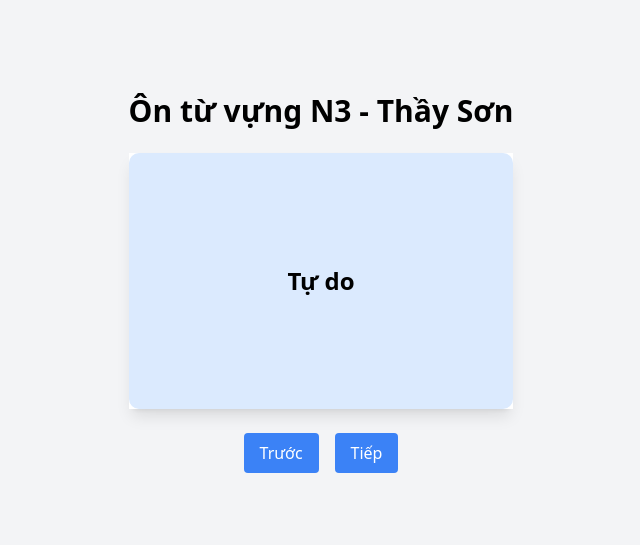
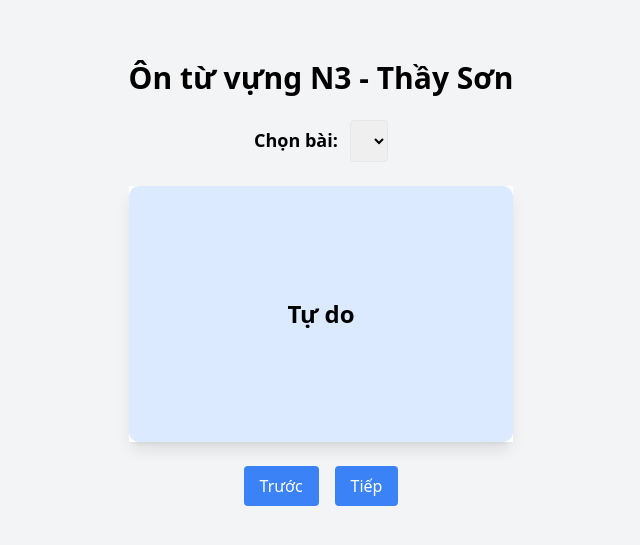
Before and after one commit to sonkurro/H-n-t-N3, a plain HTML site: page index.html in a window 1280 px wide. Shown: the part 117-662 px from the top of the page, without its empty margins (319-959 px from the left). Drawn offline with nearby package versions, Linux system fonts and the light colour scheme.

Commit message:
index.html

```diff
--- a/index.html
+++ b/index.html
@@ -9,6 +9,13 @@
 </head>
 <body class="bg-gray-100 min-h-screen flex flex-col items-center justify-center p-4">
     <h1 class="text-3xl font-bold mb-6">Ôn từ vựng N3 - Thầy Sơn</h1>
+
+    <div class="mb-6">
+        <label for="lesson-select" class="text-lg font-semibold mr-2">Chọn bài:</label>
+        <select id="lesson-select" onchange="goToLesson()" class="p-2 border rounded">
+            <!-- Options will be populated by JavaScript -->
+        </select>
+    </div>
 
     <div id="flashcard" class="card w-96 h-64 bg-white shadow-lg cursor-pointer" onclick="flipCard()">
         <div class="card-inner">
```
